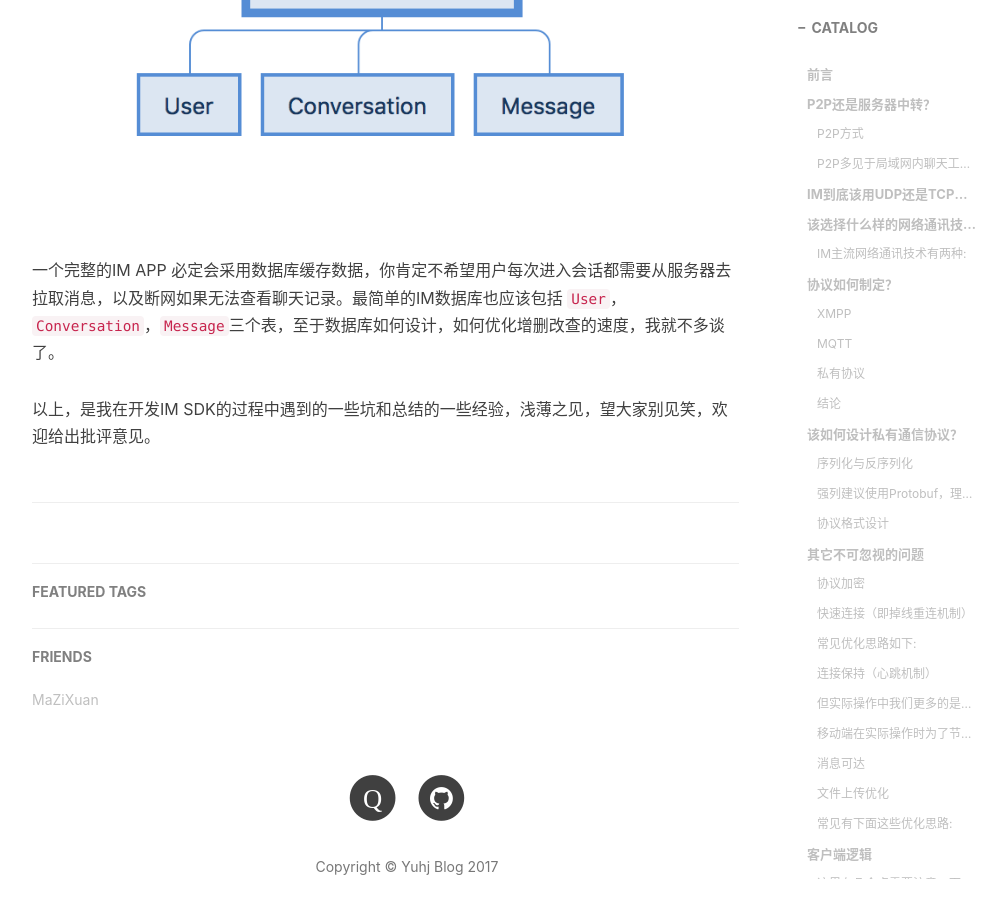
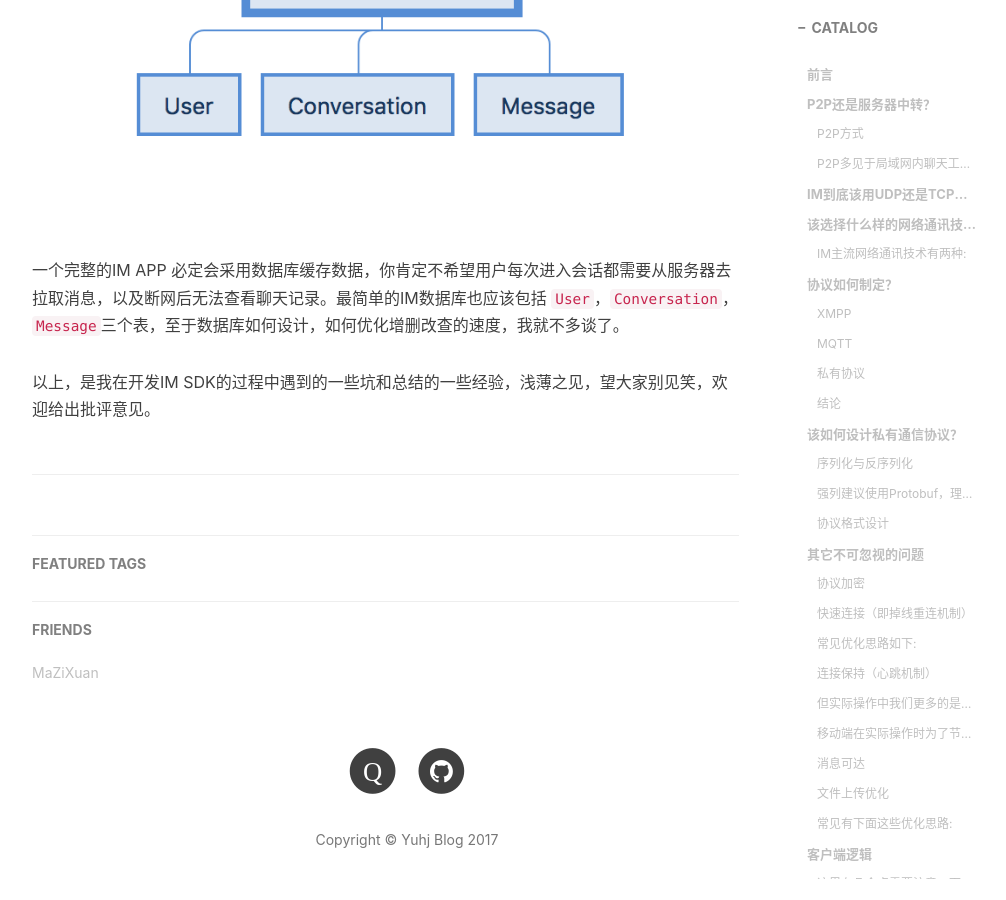
Before and after one commit to Leiluojun/Leiluojun.github.io, a Jekyll site: the page built from _posts/2017-03-21-IM客户端架构技术浅谈.markdown, in a window 1280 px wide and 900 px high, scrolled down 8572 px. Shown: the whole window, without its empty margins (233-1239 px from the left). Built offline with Jekyll 4.4.1, drawn with Linux system fonts in a browser that asks for light colours; nearby versions of some CDN libraries; comment, search, counter and statistics services are not loaded.

Commit message:
updte im

```diff
--- a/_posts/2017-03-21-IM客户端架构技术浅谈.markdown
+++ b/_posts/2017-03-21-IM客户端架构技术浅谈.markdown
@@ -223,7 +223,7 @@ IM消息内包含大量的文件上传的需求，如何优化文件的上传就
 
 #### 数据库设计
 ![](/image/im/fb.png)
-一个完整的IM APP 必定会采用数据库缓存数据，你肯定不希望用户每次进入会话都需要从服务器去拉取消息，以及断网如果无法查看聊天记录。最简单的IM数据库也应该包括	`User`，`Conversation`，`Message`三个表，至于数据库如何设计，如何优化增删改查的速度，我就不多谈了。
+一个完整的IM APP 必定会采用数据库缓存数据，你肯定不希望用户每次进入会话都需要从服务器去拉取消息，以及断网后无法查看聊天记录。最简单的IM数据库也应该包括	`User`，`Conversation`，`Message`三个表，至于数据库如何设计，如何优化增删改查的速度，我就不多谈了。
 
 
 以上，是我在开发IM SDK的过程中遇到的一些坑和总结的一些经验，浅薄之见，望大家别见笑，欢迎给出批评意见。
```
